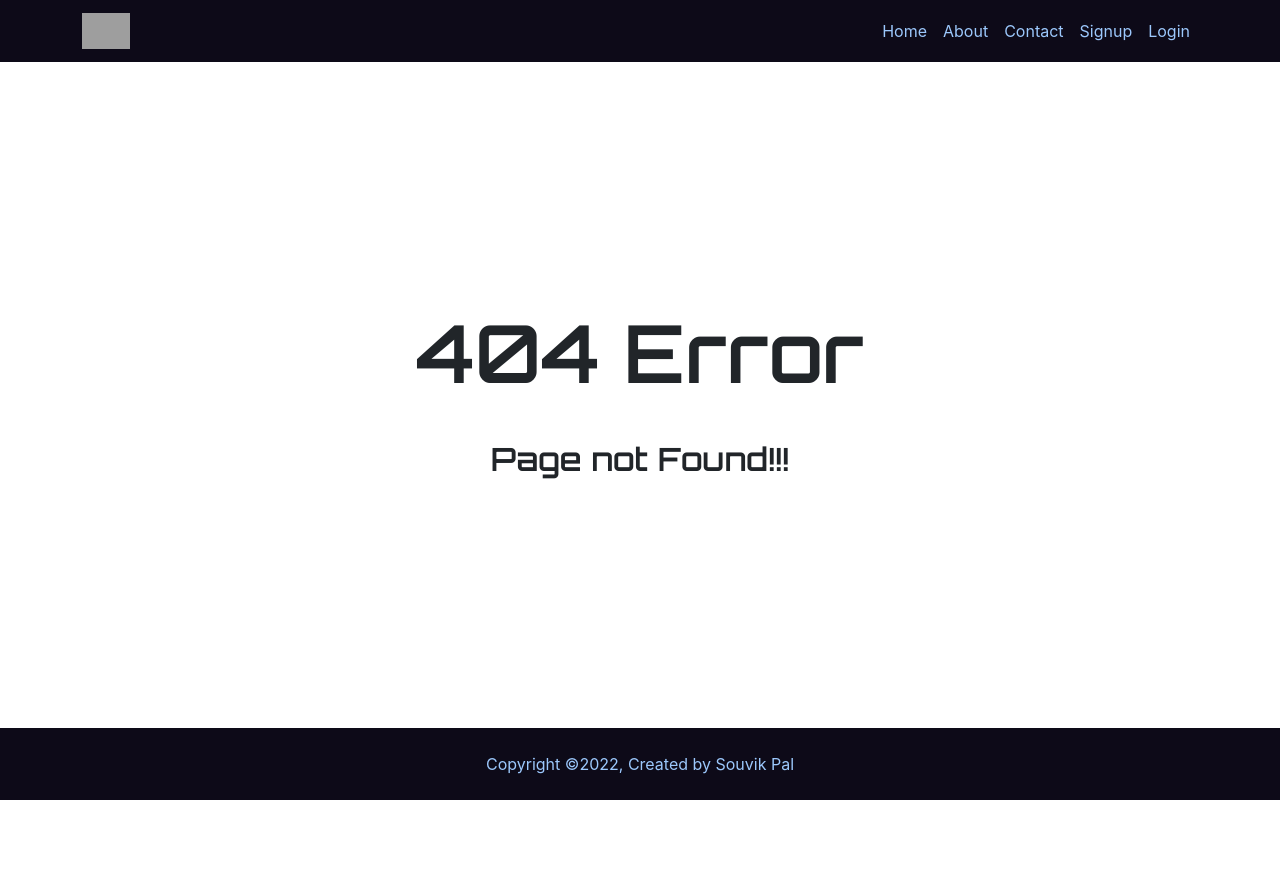
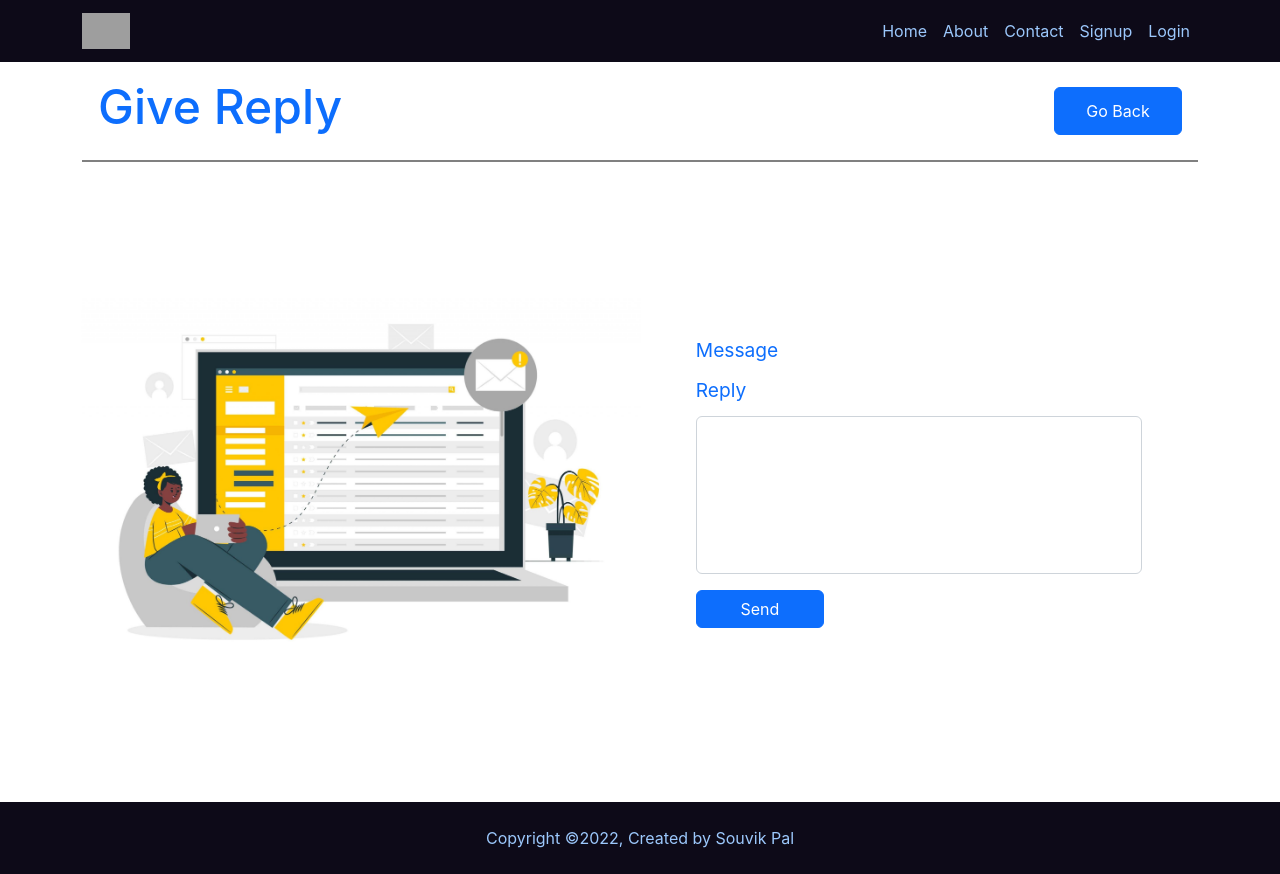
Before and after one commit to souvikpal2000/MERN_Practice, a React (Create React App) app in the folder frontend/: page /reply/1/1 in a window 1280 px wide. Before the commit this address had no page. Before the commit the page ends 800 px from the top, so only its background shows below. Built offline with nearby package versions, Linux system fonts and the light colour scheme; grey boxes are pictures that could not be loaded.

Commit message:
Give Reply Component Created

```diff
--- /dev/null
+++ b/frontend/src/components/GiveReply.jsx
@@ -0,0 +1,38 @@
+import React from "react";
+import Container from "react-bootstrap/Container";
+import GiveReplyPic from "../images/giveReply.jpg";
+
+const GiveReply = () => {
+    return(
+        <>
+            <Container>
+                <div className="messageHeading">
+                    <h2>Give Reply</h2>
+                    <button className="btn btn-primary goBack">Go Back</button>
+                </div>
+                <div className="replyFormContainer">
+                    <div className="alignItem">
+                        <img src={GiveReplyPic} alt="" className="giveReplyImage"/>
+                    </div>
+                    <div className="alignItem">
+                        <form className="">
+                        <div class="form-group">
+                                <label for="reply" className="reply">Message</label>
+                                <p></p>
+                            </div>
+                            <div class="form-group">
+                                <label for="reply" className="reply">Reply</label>
+                                <textarea name="reply" id="reply" class="form-control" rows={6}></textarea>
+                            </div>
+                            <div class="form-group">
+                                <button className="btn btn-primary sendReply">Send</button>
+                            </div>
+                        </form>
+                    </div>
+                </div>
+            </Container>
+        </>
+    )
+}
+
+export default GiveReply;
--- a/frontend/src/components/Routing.jsx
+++ b/frontend/src/components/Routing.jsx
@@ -11,6 +11,7 @@ import Error from './Error';
 import { UserContext } from "../App";
 import Admin from "./Admin";
 import Messages from "./Messages";
+import GiveReply from "./GiveReply";
 
 const Routing = () => {
     const {state} = useContext(UserContext);
@@ -25,6 +26,7 @@ const Routing = () => {
                         <Route path="/logout" element={<Logout/>} />
                         <Route path="/admin" element={<Admin/>} />
                         <Route path="/admin/viewmsg/:email" element={<Messages/>} />
+                        <Route path="/adminreply/:email/:messageId" element={<GiveReply/>} />
                         <Route path="*" element={<Error/>} />
                         {/* <Route path="*" element={<Navigate to="/"/>}/> */}
                     </Routes>
@@ -41,6 +43,7 @@ const Routing = () => {
                         <Route path="/login" element={<Login/>} />
                         <Route path="/admin" element={<Admin/>} />
                         <Route path="/admin/viewmsg/:email" element={<Messages/>} />
+                        <Route path="/reply/:email/:messageId" element={<GiveReply/>} />
                         <Route path="*" element={<Error/>}/>
                         {/* <Route path="*" element={<Navigate to="/"/>}/> */}
                     </Routes>
--- a/frontend/src/index.css
+++ b/frontend/src/index.css
@@ -326,6 +326,25 @@ textarea{
   justify-content: center;
   align-items: center;
 }
+.replyFormContainer{
+  height: 80vh;
+  display: grid;
+  grid-template-columns: 50% 50%;
+  align-items: center;
+}
+.giveReplyImage{
+  width: 35rem;
+}
+.replyFormContainer form{
+  width: 80%;
+}
+.reply{
+  margin: 0rem 0rem 0.7rem 0rem !important;
+  color: #0d6efd;
+}
+.sendReply{
+  margin: 1rem 0rem 0rem 0rem;
+}
 @media (max-width: 768px) {
   h1{
     font-size: 3.5rem !important;
@@ -441,4 +460,15 @@ textarea{
     right: 0;
     margin: auto;
   }
+  .giveReplyImage{
+    width: 24rem;
+  }
+  .replyFormContainer{
+    height: 80vh;
+    display: grid;
+    grid-template-columns: 100%;
+  }
+  .replyFormContainer form{
+    width: 100%;
+  }
 }
```
Also changed, not shown: frontend/src/images/giveReply.jpg (added).
